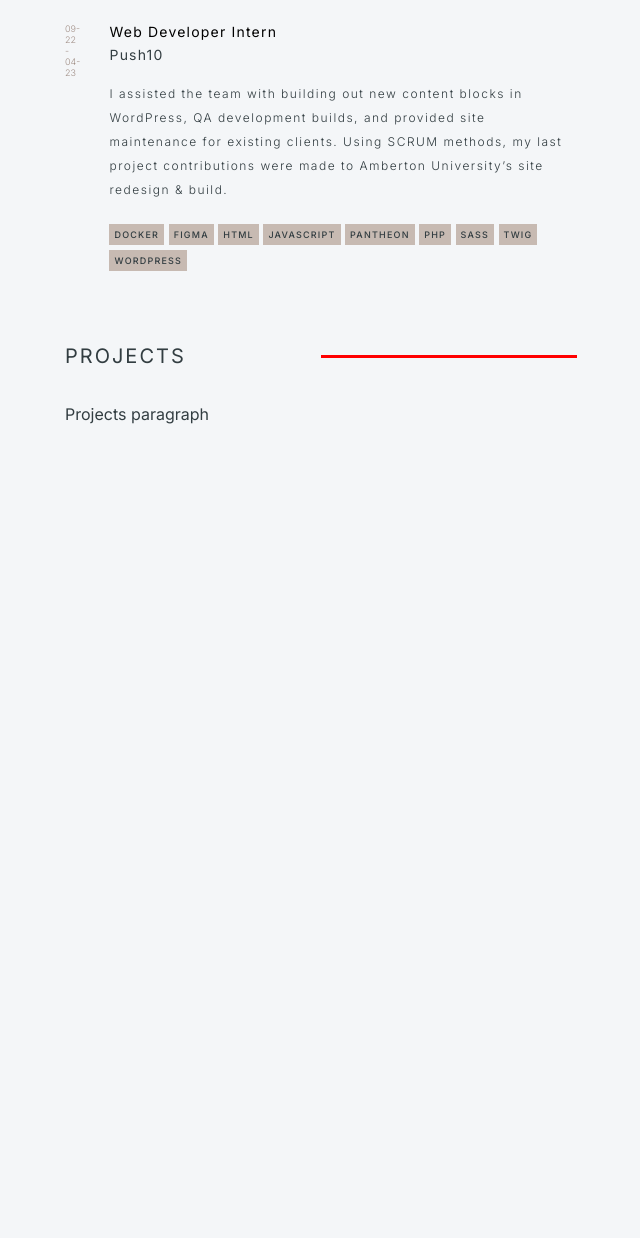
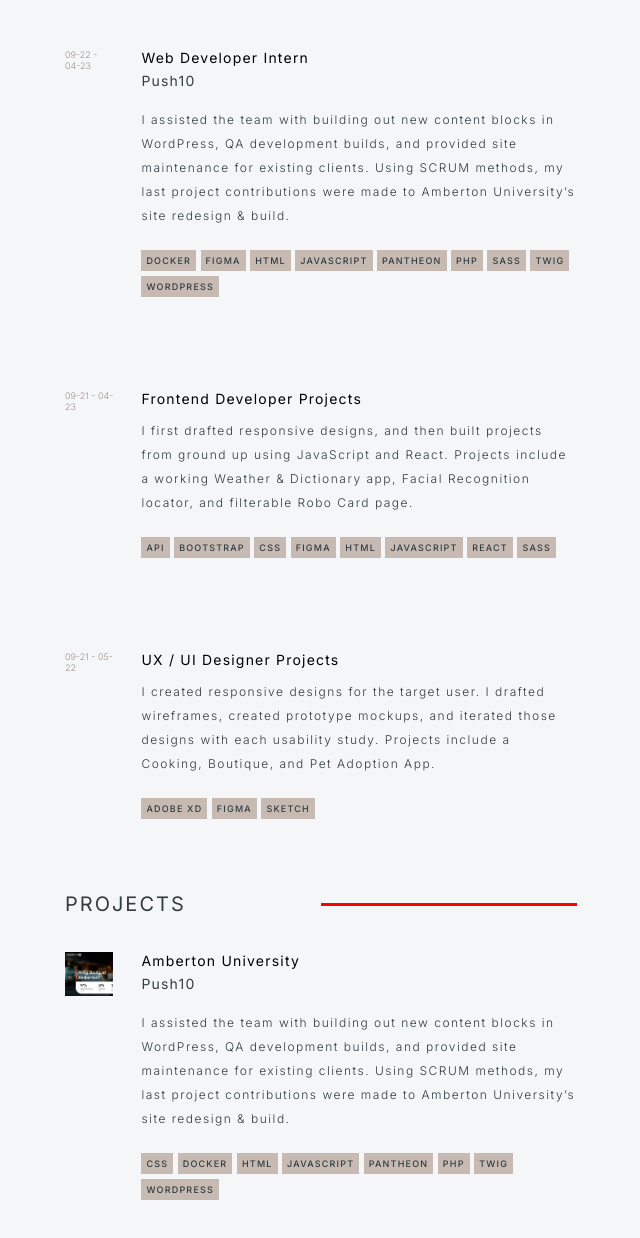
Before and after one commit to odadki/my-portfolio-js-2024, a plain HTML site: page index.html in a window 1280 px wide. Shown: the part 852-2090 px from the top of the page, without its empty margins (545-1185 px from the left). Before the commit the page ends 1304 px from the top, so only its background shows below. Drawn offline with Linux system fonts and the light colour scheme.

Commit message:
* Added up to projects

```diff
--- a/index.html
+++ b/index.html
@@ -118,10 +118,79 @@
               </div>
             </div>
           </div>
+          <div class="section-text section-experience">
+            <div class="exp-date-cont">
+              <h3 class="exp-date">09-21 - 04-23</h3>
+            </div>
+            <div class="exp-content">
+              <h3 class="exp-content-title">Frontend Developer Projects</h3>
+              <p class="exp-content-desc">
+                I first drafted responsive designs, and then built projects from
+                ground up using JavaScript and React. Projects include a working
+                Weather & Dictionary app, Facial Recognition locator, and
+                filterable Robo Card page.
+              </p>
+              <div class="exp-content-tools-cont">
+                <span class="exp-content-tool">API</span>
+                <span class="exp-content-tool">BOOTSTRAP</span>
+                <span class="exp-content-tool">CSS</span>
+                <span class="exp-content-tool">FIGMA</span>
+                <span class="exp-content-tool">HTML</span>
+                <span class="exp-content-tool">JAVASCRIPT</span>
+                <span class="exp-content-tool">REACT</span>
+                <span class="exp-content-tool">SASS</span>
+              </div>
+            </div>
+          </div>
+          <div class="section-text section-experience">
+            <div class="exp-date-cont">
+              <h3 class="exp-date">09-21 - 05-22</h3>
+            </div>
+            <div class="exp-content">
+              <h3 class="exp-content-title">UX / UI Designer Projects</h3>
+              <p class="exp-content-desc">
+                I created responsive designs for the target user. I drafted
+                wireframes, created prototype mockups, and iterated those
+                designs with each usability study. Projects include a Cooking,
+                Boutique, and Pet Adoption App.
+              </p>
+              <div class="exp-content-tools-cont">
+                <span class="exp-content-tool">ADOBE XD</span>
+                <span class="exp-content-tool">FIGMA</span>
+                <span class="exp-content-tool">SKETCH</span>
+              </div>
+            </div>
+          </div>
         </div>
         <div class="projects">
           <h2>Projects</h2>
-          <div class="section-text">Projects paragraph</div>
+          <div class="section-text section-experience">
+            <div class="exp-date-cont projects-img-cont">
+              <!-- <h3 class="exp-date">08-23 - present</h3> -->
+              <img src="imgs/amberton-project.png" />
+            </div>
+            <div class="exp-content">
+              <h3 class="exp-content-title">Amberton University</h3>
+              <h4 class="exp-content-place">Push10</h4>
+              <p class="exp-content-desc">
+                I assisted the team with building out new content blocks in
+                WordPress, QA development builds, and provided site maintenance
+                for existing clients. Using SCRUM methods, my last project
+                contributions were made to Amberton University’s site redesign &
+                build.
+              </p>
+              <div class="exp-content-tools-cont">
+                <span class="exp-content-tool">CSS</span>
+                <span class="exp-content-tool">DOCKER</span>
+                <span class="exp-content-tool">HTML</span>
+                <span class="exp-content-tool">JAVASCRIPT</span>
+                <span class="exp-content-tool">PANTHEON</span>
+                <span class="exp-content-tool">PHP</span>
+                <span class="exp-content-tool">TWIG</span>
+                <span class="exp-content-tool">WORDPRESS</span>
+              </div>
+            </div>
+          </div>
         </div>
       </section>
     </div>
--- a/style/input.scss
+++ b/style/input.scss
@@ -21,7 +21,7 @@ nav {
   padding-top: 200px;
   max-width: 50vw;
   position: sticky;
-  width: 50vw;
+  width: 40vw;
   align-self: flex-start;
   top: 0;
   // margin-left: 10vw;
@@ -142,8 +142,9 @@ section {
     margin: 0 0 50px 0;
 
     .exp-date-cont {
-      width: 5vw;
+      width: 10vw;
       word-wrap: normal;
+      // text-align: right;
     }
     .exp-date {
       color: $color-mauve;
@@ -154,6 +155,7 @@ section {
 
     .exp-content {
       padding-left: 28px;
+      width: 90vw;
 
       .exp-content-title,
       .exp-content-place {
@@ -173,6 +175,7 @@ section {
       }
       .exp-content-desc {
         font-size: 12px;
+        word-wrap: normal;
       }
       .exp-content-tool {
         display: inline-block;
@@ -185,5 +188,16 @@ section {
         text-transform: uppercase;
       }
     }
+    .projects-img-cont {
+      // width: 50px;
+      // width: 0px;
+
+      img {
+        width: 100%;
+        height: auto;
+        max-width: 100%;
+        object-fit: cover;
+      }
+    }
   }
 }
```
Also changed, not shown: imgs/amberton-project.png (added), style/output.css, 1 other file.
